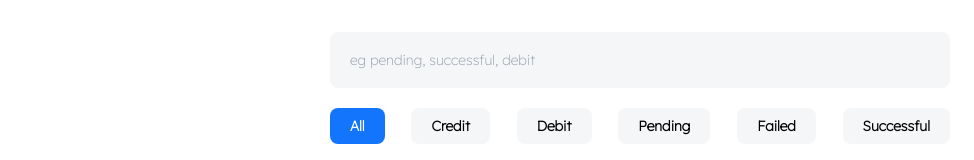
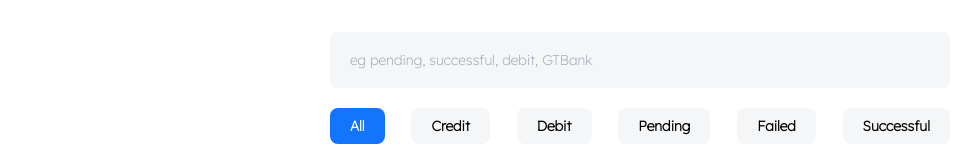
Before and after one commit to Makinde1034/Helicarriers-task, a Next.js app: page / in a window 1280 px wide. Shown: the top 160 px of the page, without its empty margins (0-974 px from the left). Built offline with nearby package versions, Linux system fonts and the light colour scheme; no server answers.

Commit message:
Chore: design changes

```diff
--- a/src/components/Search.tsx
+++ b/src/components/Search.tsx
@@ -24,7 +24,7 @@ function Search() {
         <input
           onChange={(e) => handleInput(e)}
           className="bg-greyish border-0 hover:shadow-md ease-linear duration-300  rounded-lg outline-none w-full lg:w-1/2 h-14  pl-5 font-lexand text-sm"
-          placeholder="eg pending, successful, debit"
+          placeholder="eg pending, successful, debit, GTBank"
           type="text"
           value={input}
         />
--- a/src/pages/index.tsx
+++ b/src/pages/index.tsx
@@ -19,7 +19,7 @@ const IndexPage = () => {
   }, [data])
 
   return loading ? (
-    <div className='h-full w-full flex justify-center items-center'>loading...</div>
+    <div className='h-full w-full pt-20 flex justify-center items-center'>Fetching transactions...</div>
   ) : (
     <div className="flex flex-col justify-center w-full max-w-screen-2xl mx-auto pt-8 pb-10">
       <Search />
```
